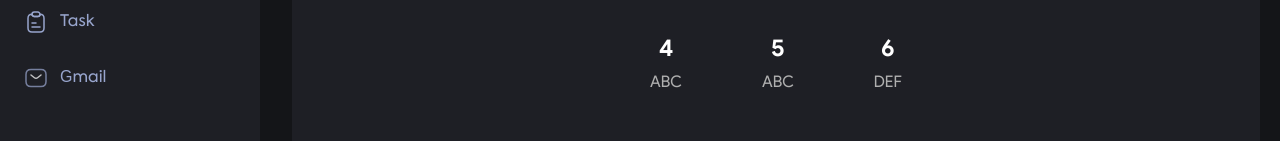
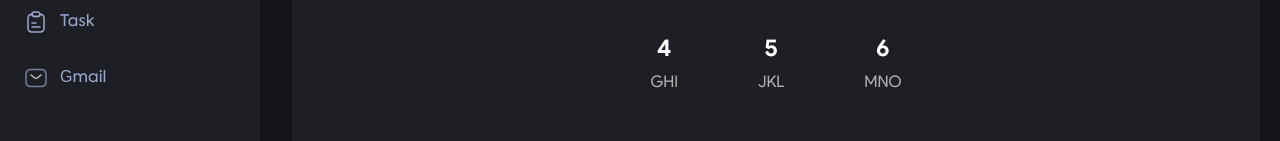
Before and after one commit to satriaherman1/another-crm-web, a React (Vite) app: page /dashboard/calls in a window 1280 px wide. Shown: the part 651-792 px from the top of the page. Built offline with nearby package versions, Linux system fonts and the light colour scheme.

Commit message:
fix wording

```diff
--- a/src/components/common/CallKeyboard/index.tsx
+++ b/src/components/common/CallKeyboard/index.tsx
@@ -28,45 +28,45 @@ export default function CallKeyboard(props: ICallKeyboard) {
       <section className="flex gap-x-20">
         <button className="flex flex-col items-center gap-y-1" onClick={(state) => changeFunc(targetValue + "4")}>
           <span className="text-[24px]">4</span>
-          <span className="text-crm-gray-600 font-normal ">ABC</span>
+          <span className="text-crm-gray-600 font-normal ">GHI</span>
         </button>
         <button className="flex flex-col items-center gap-y-1" onClick={(state) => changeFunc(targetValue + "5")}>
           <span className="text-[24px]">5</span>
-          <span className="text-crm-gray-600 font-normal ">ABC</span>
+          <span className="text-crm-gray-600 font-normal ">JKL</span>
         </button>
         <button className="flex flex-col items-center gap-y-1" onClick={(state) => changeFunc(targetValue + "6")}>
           <span className="text-[24px]">6</span>
-          <span className="text-crm-gray-600 font-normal ">DEF</span>
+          <span className="text-crm-gray-600 font-normal ">MNO</span>
         </button>
       </section>
 
       <section className="flex gap-x-20">
         <button className="flex flex-col items-center gap-y-1" onClick={(state) => changeFunc(targetValue + "7")}>
           <span className="text-[24px]">7</span>
-          <span className="text-crm-gray-600 font-normal ">ABC</span>
+          <span className="text-crm-gray-600 font-normal ">PQRS</span>
         </button>
         <button className="flex flex-col items-center gap-y-1" onClick={(state) => changeFunc(targetValue + "8")}>
           <span className="text-[24px]">8</span>
-          <span className="text-crm-gray-600 font-normal ">ABC</span>
+          <span className="text-crm-gray-600 font-normal ">TUV</span>
         </button>
         <button className="flex flex-col items-center gap-y-1" onClick={(state) => changeFunc(targetValue + "9")}>
           <span className="text-[24px]">9</span>
-          <span className="text-crm-gray-600 font-normal ">DEF</span>
+          <span className="text-crm-gray-600 font-normal ">WXYZ</span>
         </button>
       </section>
 
       <section className="flex gap-x-20">
         <button className="flex flex-col items-center gap-y-1" onClick={(state) => changeFunc(targetValue + "*")}>
           <span className="text-[24px]">*</span>
-          <span className="text-crm-gray-600 font-normal ">ABC</span>
+          <span className="text-crm-gray-600 font-normal invisible">ABC</span>
         </button>
         <button className="flex flex-col items-center gap-y-1" onClick={(state) => changeFunc(targetValue + "0")}>
           <span className="text-[24px]">0</span>
-          <span className="text-crm-gray-600 font-normal ">ABC</span>
+          <span className="text-crm-gray-600 font-normal invisible">ABC</span>
         </button>
         <button className="flex flex-col items-center gap-y-1" onClick={(state) => changeFunc(targetValue + "#")}>
           <span className="text-[24px]">#</span>
-          <span className="text-crm-gray-600 font-normal ">DEF</span>
+          <span className="text-crm-gray-600 font-normal invisible">DEF</span>
         </button>
       </section>
 
```
